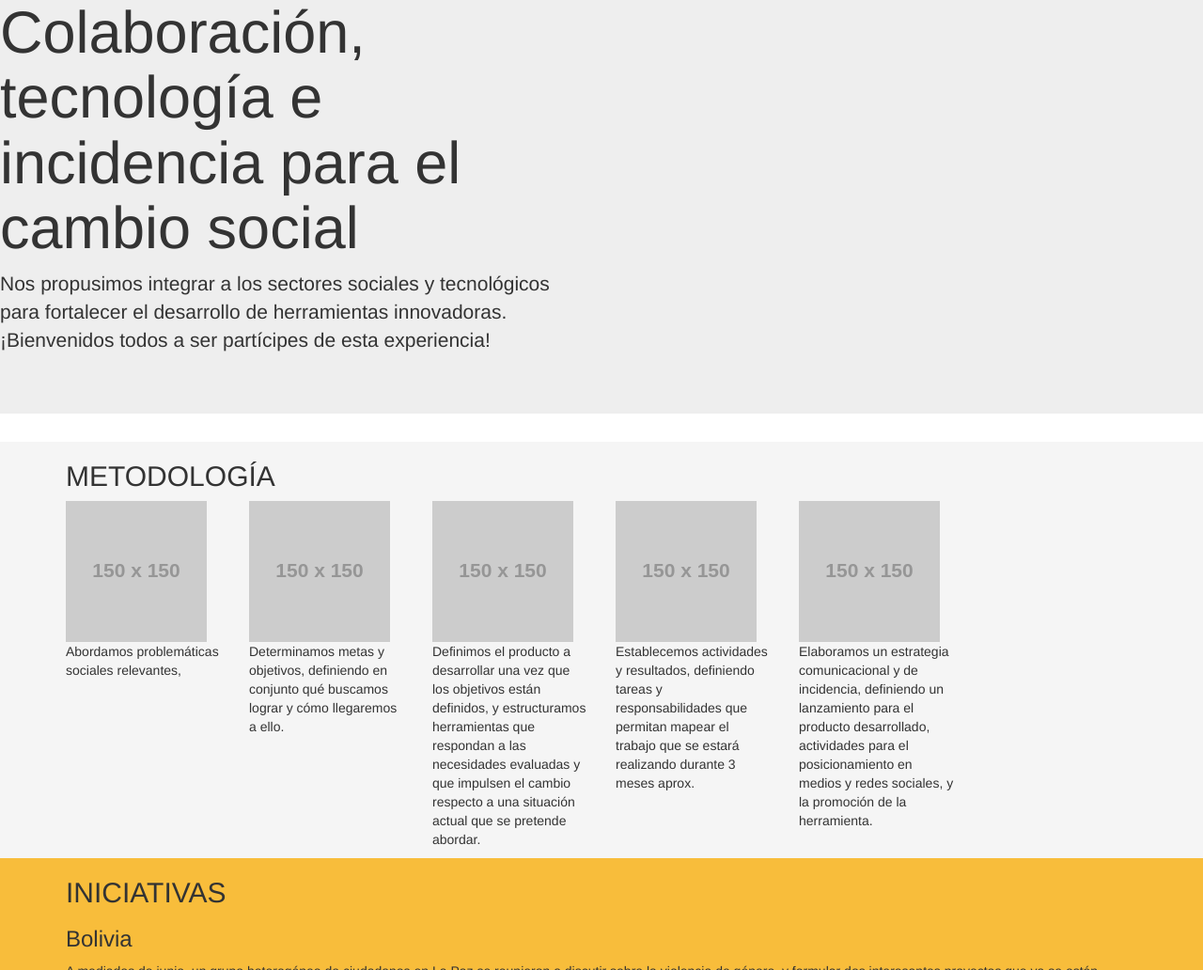
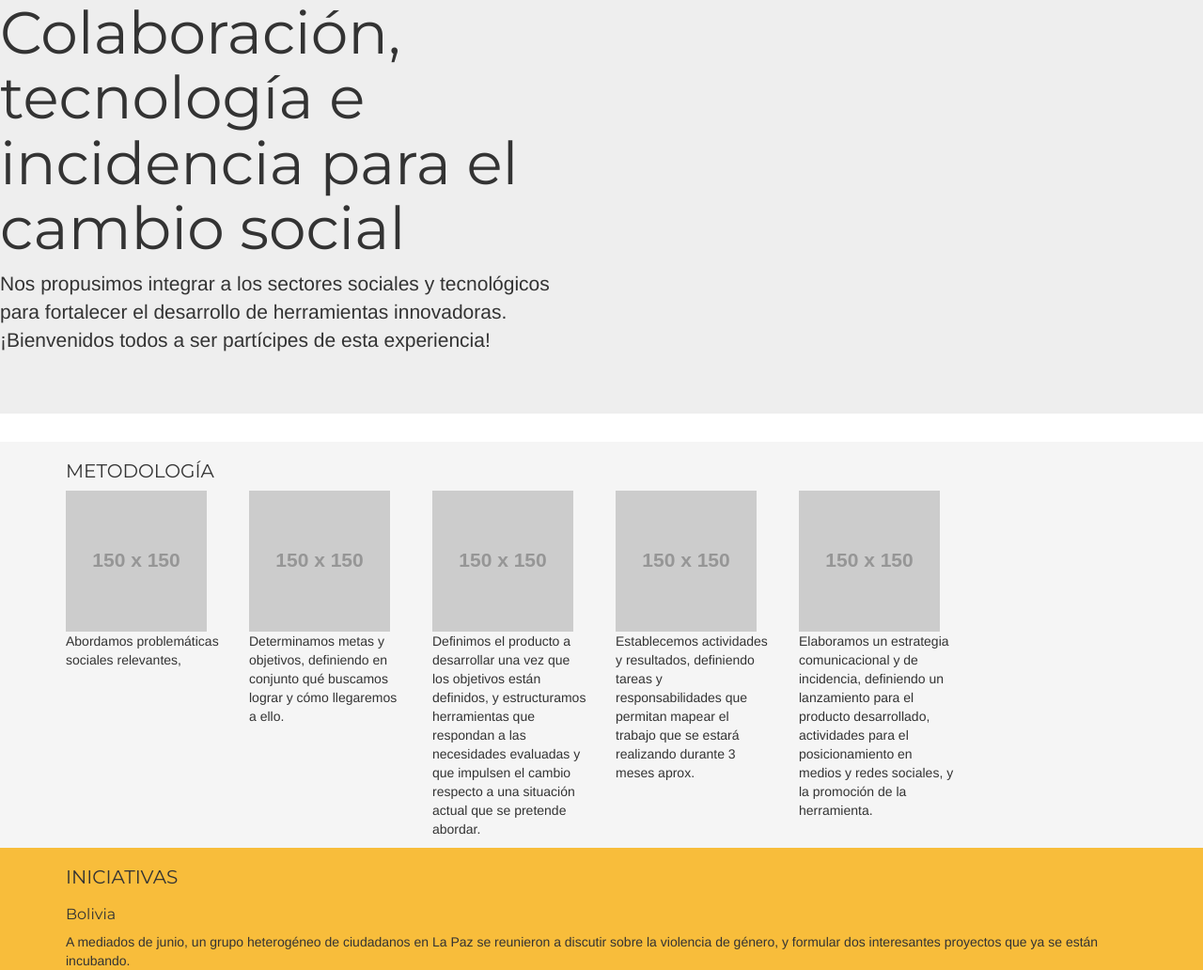
Before and after one commit to ciudadanointeligente/br.labcivico.org.github.io, a Jekyll site: the page built from index.html, in a window 1280 px wide and 1400 px high. Shown: the part 368-1400 px from the top of the window at 94% size. Built offline with Jekyll 4.4.1, drawn with Linux system fonts in a browser that asks for light colours; nearby versions of some CDN libraries.

Commit message:
Added heading styles

```diff
--- a/_sass/_base.scss
+++ b/_sass/_base.scss
@@ -44,3 +44,22 @@ ul.nav.navbar-nav.navbar-right{
   .container-blue{
     background-color:$blue;
  }
+
+ /**
+ * Headings
+ */
+h1{
+    font-family: 'Montserrat', sans-serif;
+    font-weight: 700px;
+    font-size: 38px;
+}
+h2{
+    font-family: 'Montserrat', sans-serif;
+    font-weight: 700px;
+    font-size: 20px;
+}
+h3{
+    font-family: 'Montserrat', sans-serif;
+    font-weight: 700px;
+    font-size: 16px;
+}
```
